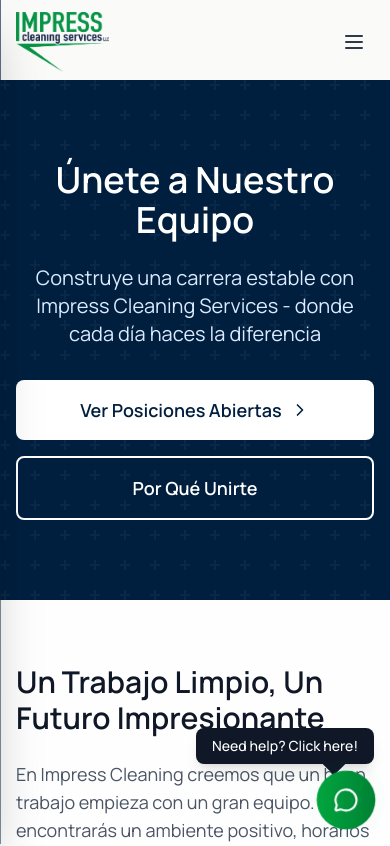
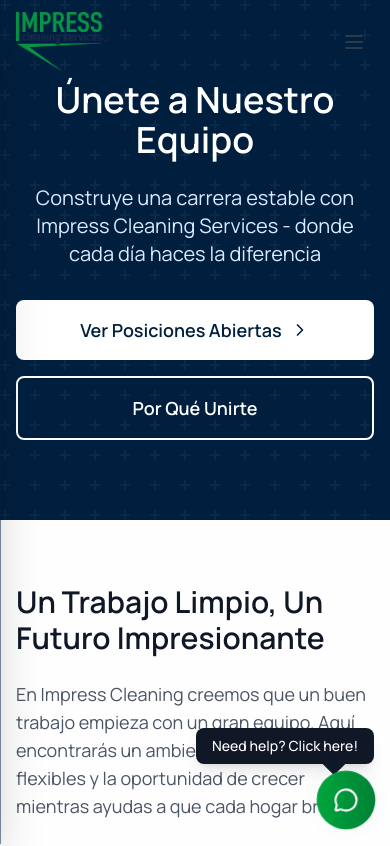
Before and after one commit to resp23f/impress-cleaning-site, a Next.js app: page /aplicar in a window 390 px wide. Shown: the top 846 px of the page. Built offline with nearby package versions, Linux system fonts and the light colour scheme.

Commit message:
Refactor header background color for improved visibility and adjust body padding for mobile layout

```diff
--- a/src/app/globals.css
+++ b/src/app/globals.css
@@ -145,9 +145,10 @@ select.no-native::-ms-expand {
   padding-right: 1rem;
 }
 
+/* Mobile adjustments */
 @media (max-width: 768px) {
   body {
-    padding-top: 80px; /* Space for fixed header */
+    padding-top: 0; /* No padding - let content flow naturally */
   }
 }
 
@@ -173,16 +174,11 @@ select.no-native::-ms-expand {
 .font-manrope {
   font-family: var(--font-sans), "Manrope", ui-sans-serif, system-ui, sans-serif;
 }
+
 /* iOS safe area support for notch */
 @supports (padding: max(0px)) {
   header {
     padding-top: max(env(safe-area-inset-top), 0px);
-  }
-
-  @media (max-width: 768px) {
-    body {
-      padding-top: calc(80px + env(safe-area-inset-top));
-    }
   }
 }
 
--- a/src/components/Header.jsx
+++ b/src/components/Header.jsx
@@ -61,7 +61,7 @@ function SiteHeader() {
       {/* ========== MAIN HEADER (Logo + Navigation) ========== */}
 <header className={`md:sticky fixed top-0 left-0 right-0 z-50 transition-all duration-300 ${
   isScrolled
-    ? 'bg-white/95 backdrop-blur-md shadow-lg'
+    ? 'bg-background/98 backdrop-blur-md shadow-lg'
     : 'bg-background'
 }`}>
   <div className="absolute inset-x-0 top-[-50px] h-[50px] bg-inherit -z-10"></div>
```
